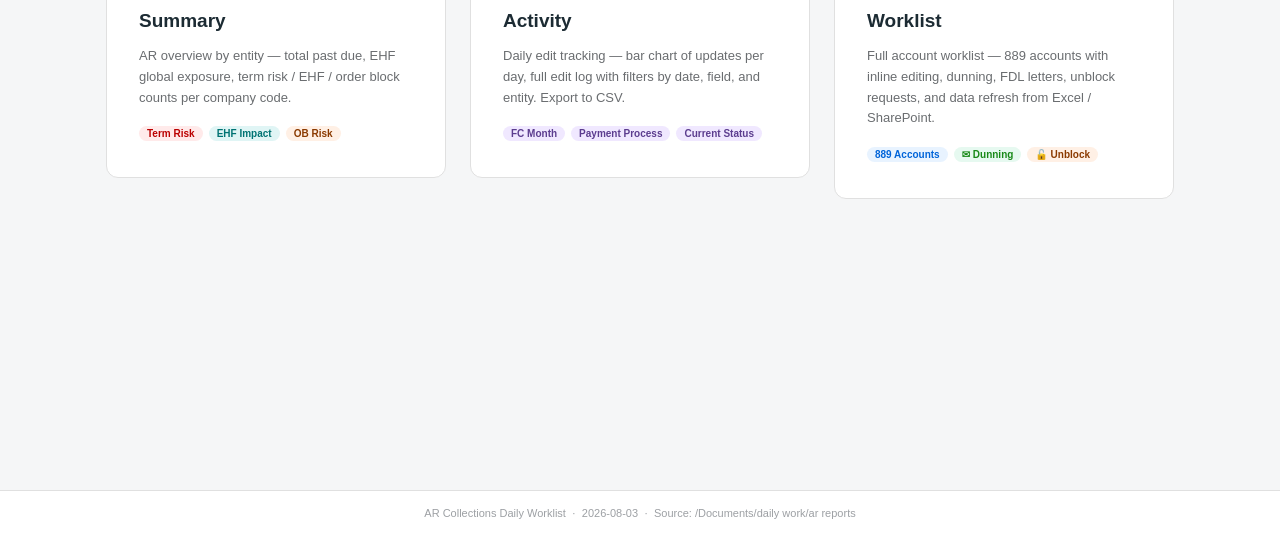
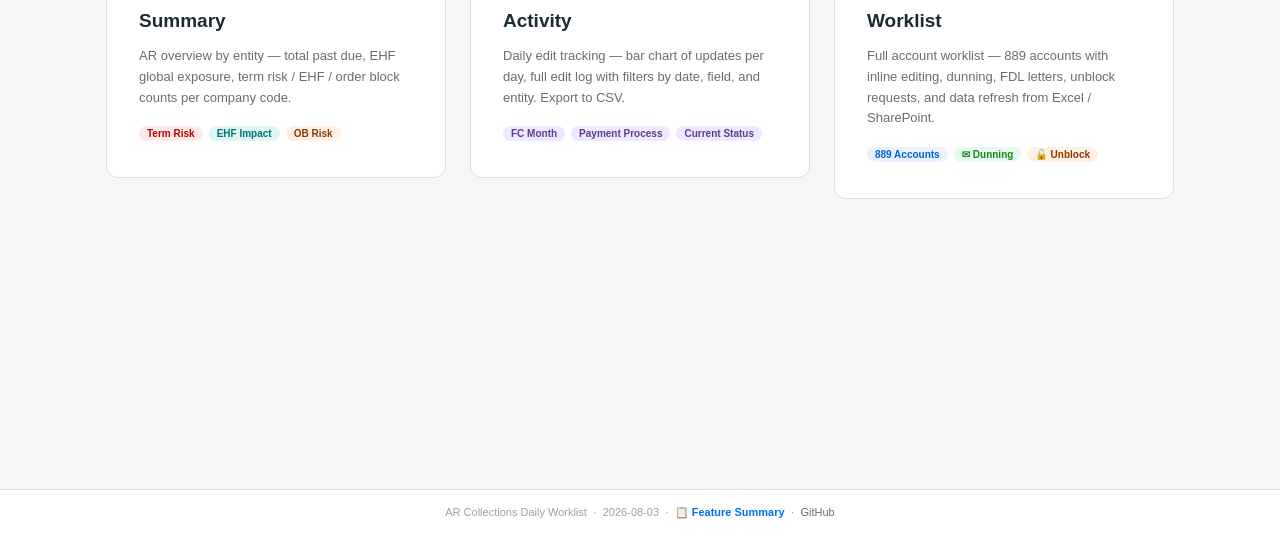
Before and after one commit to HFRandB/ar-collections-workbench, a plain HTML site: page daily work/AR_Dashboard_2026-08-03.html in a window 1280 px wide. Shown: the part 265-800 px from the top of the page. Drawn offline with Linux system fonts and the light colour scheme.

Commit message:
Add feature summary page with launcher link

```diff
--- a/daily work/AR_Dashboard_2026-08-03.html
+++ b/daily work/AR_Dashboard_2026-08-03.html
@@ -61,6 +61,6 @@ body{font-family:"72","72full",Arial,sans-serif;background:#F5F6F7;color:#1C2B33
     </div>
   </a>
 </div>
-<div class="footer">AR Collections Daily Worklist &nbsp;·&nbsp; 2026-08-03 &nbsp;·&nbsp; Source: /Documents/daily work/ar reports</div>
+<div class="footer">AR Collections Daily Worklist &nbsp;·&nbsp; 2026-08-03 &nbsp;·&nbsp; <a href="features.html" style="color:#0070F2;text-decoration:none;font-weight:600" target="_blank">📋 Feature Summary</a> &nbsp;·&nbsp; <a href="https://github.com/HFRandB/ar-collections-workbench" style="color:#6A6D70;text-decoration:none" target="_blank">GitHub</a></div>
 </body>
 </html>
```
